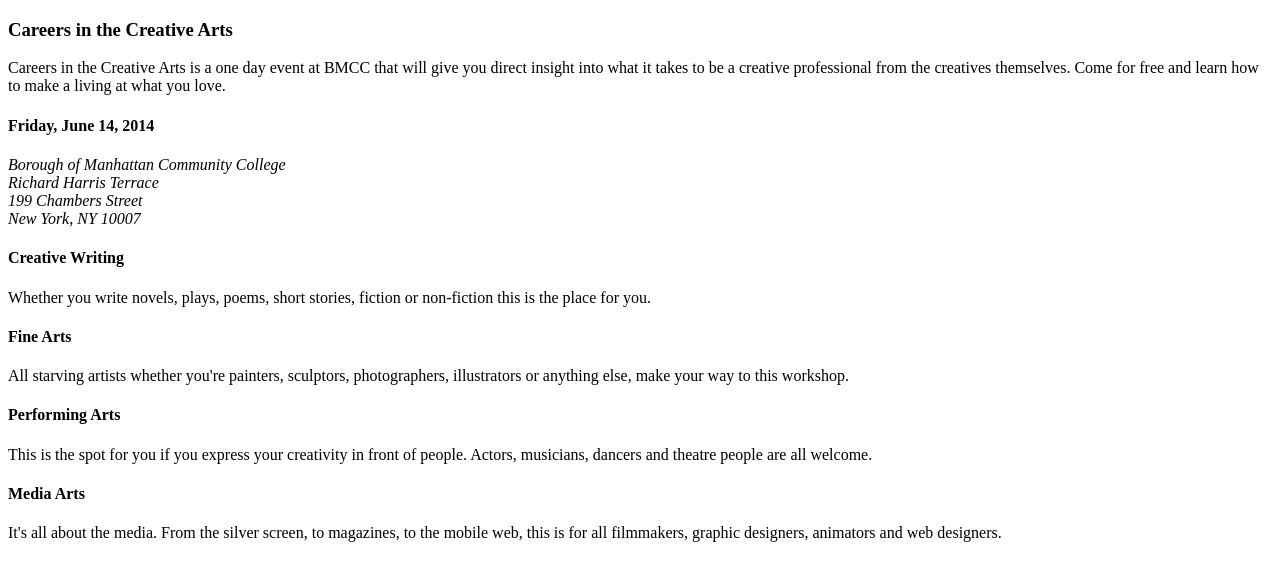
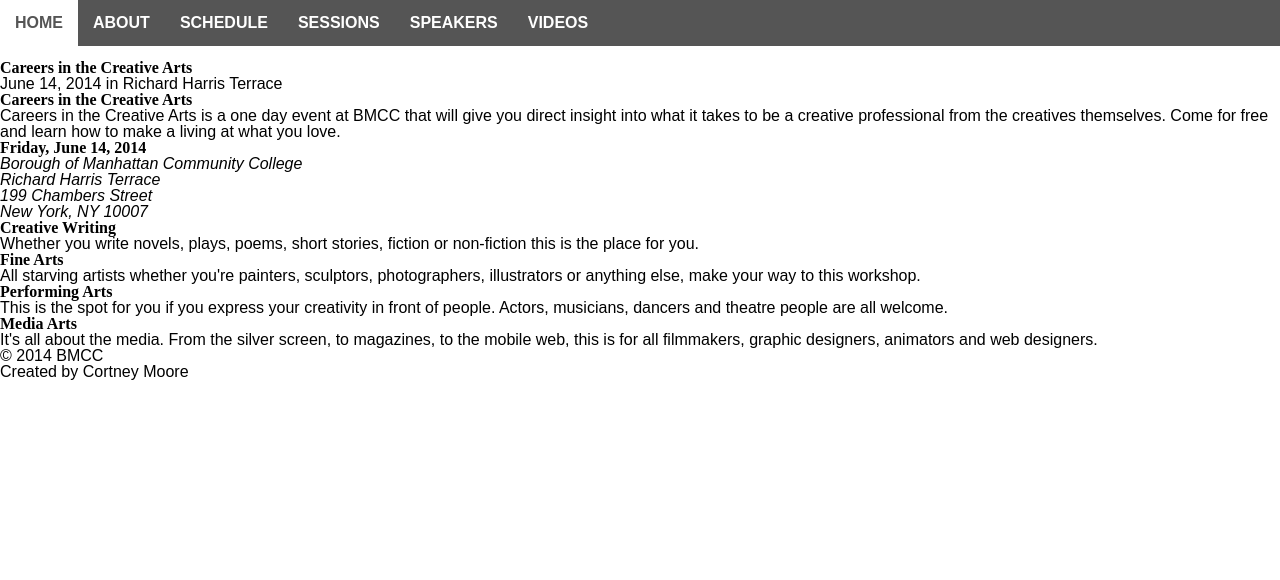
Before and after one commit to Cmoore716/Careers-in-the-Creative-Arts, a plain HTML site: page index.html in a window 1280 px wide. Drawn offline with Linux system fonts and the light colour scheme.

Commit message:
Update index.html

```diff
--- a/index.html
+++ b/index.html
@@ -6,10 +6,24 @@
 <title>The Index Page</title>
 <meta name="description" content="">
 <meta name="viewport" content="width=device-width, initial-scale=1">
+<link rel="stylesheet" type="text/css" href="navigation.css">
+<link rel="stylesheet" type="text/css" href="normalize.css">
+<link rel="stylesheet" type="text/css" href="style.css">
+<link rel="stylesheet" type="text/css" href="home.css">
+<link href='http://fonts.googleapis.com/css?family=Raleway' rel='stylesheet' type='text/css'>
 </head>
-<body>
 
+<body id = "index">
 
+<a name="top"></a>
+	<main class="container">
+		<header>
+			<h1>Careers in the Creative Arts</h1>
+
+			<div class="date-loc">
+				<p>June 14, 2014 in Richard Harris Terrace</p>
+			</div>
+		</header>
 
 
 <article class="index">
@@ -86,12 +100,33 @@
 </section>
 
 
+<a name="main_nav"></a>
+	<nav id="main_nav">
+		<ul>
+			<li><a href="index.html">Home</a></li>
+			<li><a href="about.html">About</a></li>
+			<li><a href="schedule.html">Schedule</a></li>
+			<li><a href="sessions.html">Sessions</a></li>
+			<li><a href="speakers.html">Speakers</a></li>
+			<li><a href="video.html">Videos</a></li>
+
+			<li><a href="stop" class="top">Top</a></li>
+		</ul>
+	</nav> <!-- end main_nav -->
 
 
 </article>
 
 
+	<footer>
+		<div class="copyright">
+			<p>&copy; 2014 BMCC</p>
+		</div>
 
+		<div class="CreatedBy">
+			<p><a href="created_by.html">Created by Cortney Moore</a></p>
+		</div>
+	</footer>
 
 </body>
 </html>
```
